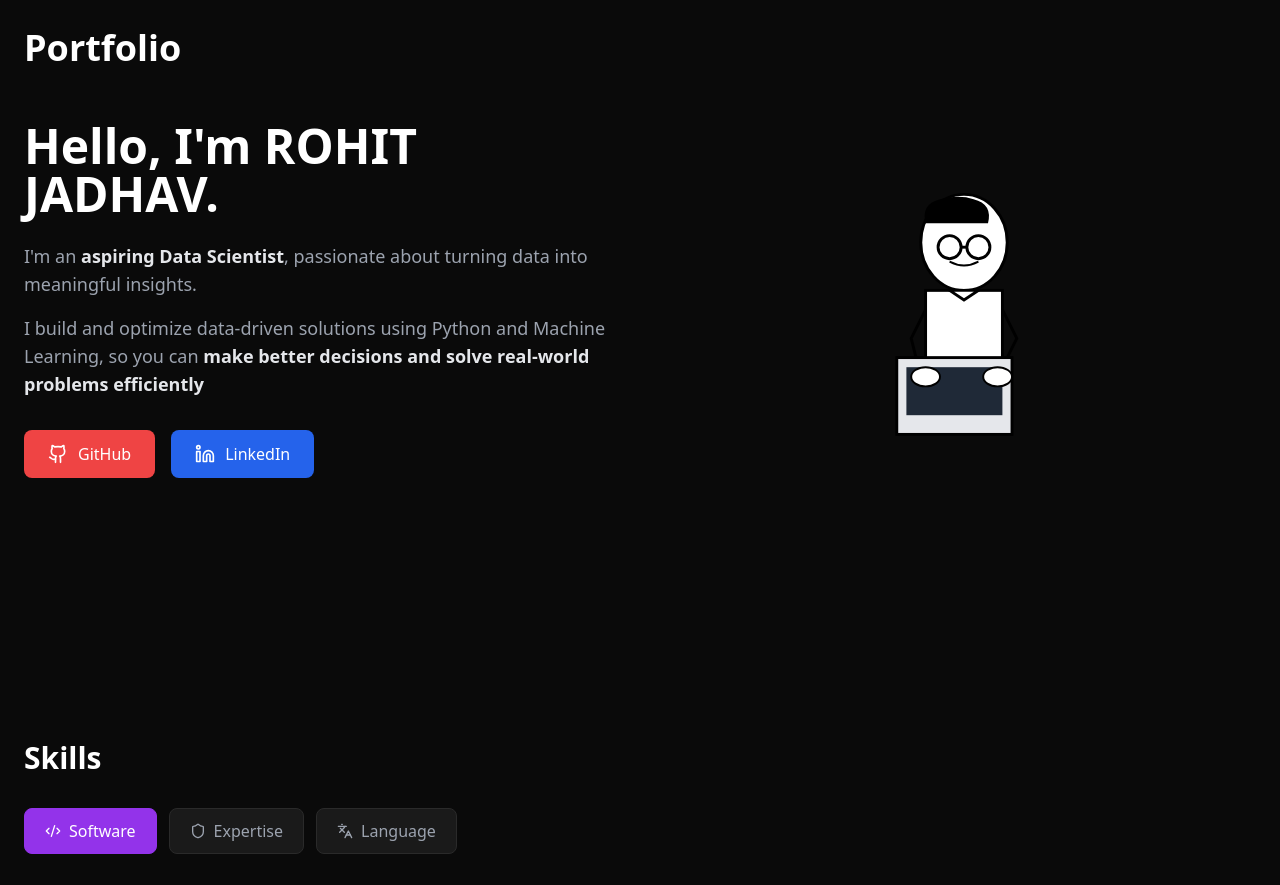
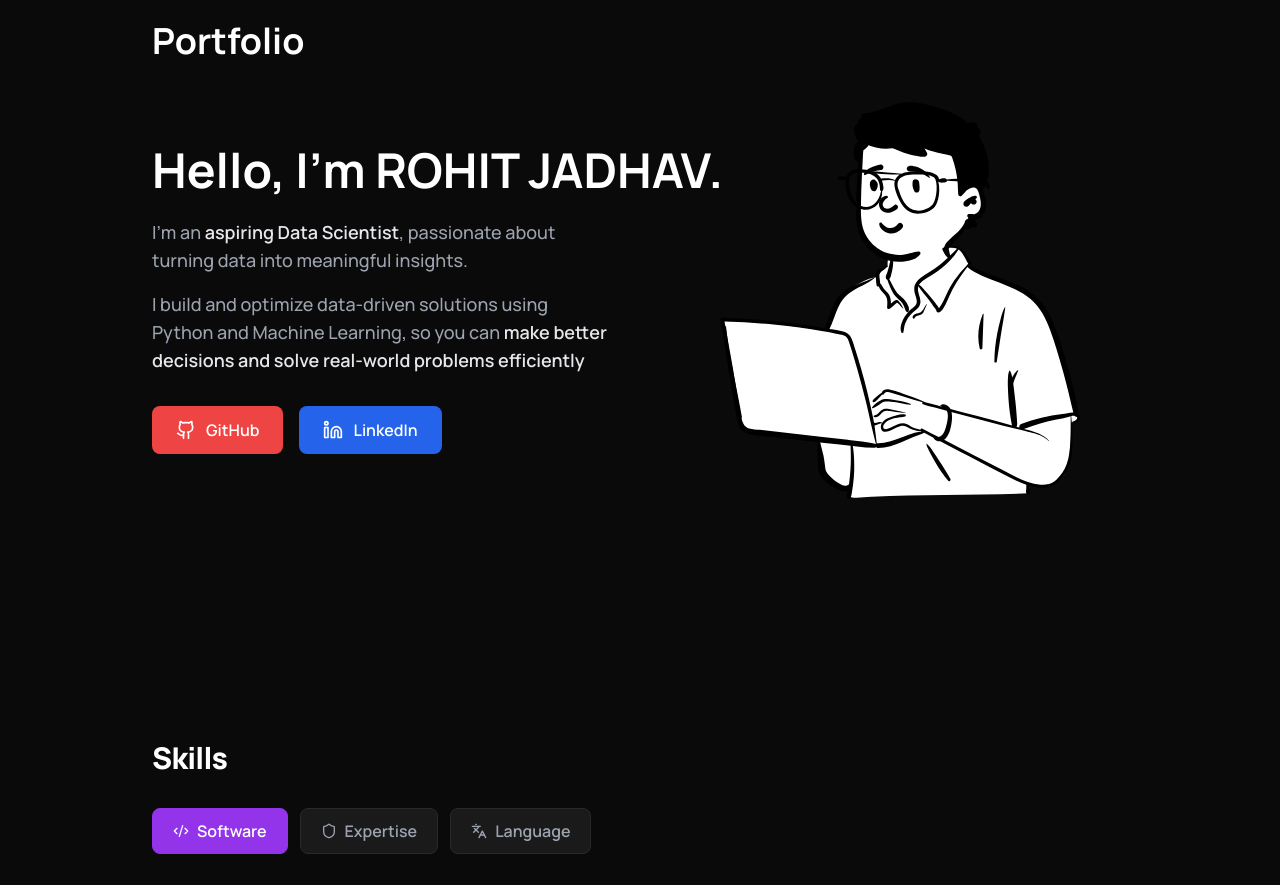
Before and after one commit to MrRohitJD/Portfolio-o.2, a Next.js app: page / in a window 1280 px wide. Shown: the part 140-1025 px from the top of the page. Built offline with nearby package versions, Linux system fonts and the light colour scheme.

Commit message:
Refactor code structure for improved readability and maintainability

```diff
--- a/app/globals.css
+++ b/app/globals.css
@@ -4,7 +4,7 @@
 
 @layer base {
   body {
-    @apply bg-dark text-gray-light;
+    @apply bg-dark text-gray-light font-medium antialiased;
   }
 
   html {
@@ -14,7 +14,7 @@
 
 @layer components {
   .btn {
-    @apply inline-flex items-center gap-2.5 px-6 py-3 rounded-lg text-base font-medium transition-all duration-200 hover:-translate-y-0.5;
+    @apply inline-flex items-center gap-2.5 px-6 py-3 rounded-lg text-base font-semibold transition-all duration-200 hover:-translate-y-0.5;
   }
 
   .btn-primary {
@@ -38,7 +38,7 @@
   }
 
   .tab-btn {
-    @apply flex items-center gap-2 px-5 py-2.5 bg-dark-light text-gray-text border border-dark-border rounded-lg text-base font-medium cursor-pointer transition-all duration-200 hover:bg-dark-lighter hover:border-gray-600;
+    @apply flex items-center gap-2 px-5 py-2.5 bg-dark-light text-gray-text border border-dark-border rounded-lg text-base font-semibold cursor-pointer transition-all duration-200 hover:bg-dark-lighter hover:border-gray-600;
   }
 
   .tab-btn.active {
@@ -46,11 +46,11 @@
   }
 
   .section-title {
-    @apply text-3xl font-bold text-white mb-8;
+    @apply text-3xl font-extrabold tracking-tight text-white mb-8;
   }
 
   .badge {
-    @apply px-3.5 py-1.5 rounded-full text-sm font-medium;
+    @apply px-3.5 py-1.5 rounded-full text-sm font-semibold;
   }
 
   .badge-progress {
@@ -62,7 +62,7 @@
   }
 
   .tag {
-    @apply px-3.5 py-1.5 rounded-md text-sm font-medium;
+    @apply px-3.5 py-1.5 rounded-md text-sm font-semibold;
   }
 
   .tag-rag {
--- a/app/layout.js
+++ b/app/layout.js
@@ -1,4 +1,10 @@
 import './globals.css'
+import { Manrope } from 'next/font/google'
+
+const manrope = Manrope({
+  subsets: ['latin'],
+  weight: ['500', '600', '700', '800'],
+})
 
 export const metadata = {
   title: 'Portfolio - Rohit Jadhav',
@@ -8,7 +14,7 @@ export const metadata = {
 export default function RootLayout({ children }) {
   return (
     <html lang="en">
-      <body>{children}</body>
+      <body className={manrope.className}>{children}</body>
     </html>
   )
 }
--- a/components/Contact.jsx
+++ b/components/Contact.jsx
@@ -27,7 +27,7 @@ export default function Contact() {
 
   return (
     <section className="py-20 pb-32">
-      <div className="container mx-auto px-6 max-w-7xl">
+      <div className="container mx-auto px-6 max-w-5xl">
         {/* Intro */}
         <div className="mb-12">
           <h2 className="section-title">Let's Work Together</h2>
--- a/components/Education.jsx
+++ b/components/Education.jsx
@@ -22,7 +22,7 @@ const educationData = [
 export default function Education() {
   return (
     <section className="py-20">
-      <div className="container mx-auto px-6 max-w-7xl">
+      <div className="container mx-auto px-6 max-w-5xl">
         <h2 className="section-title">Education</h2>
 
         {/* Timeline Tab */}
--- a/components/Hero.jsx
+++ b/components/Hero.jsx
@@ -1,17 +1,18 @@
 'use client'
 
+import Image from 'next/image'
 import { Github, Linkedin } from 'lucide-react'
 
 export default function Hero() {
   return (
     <section className="min-h-screen flex items-center py-16 md:py-20">
-      <div className="container mx-auto px-6 max-w-7xl">
+      <div className="container mx-auto px-6 max-w-5xl">
         <h1 className="text-4xl font-bold text-white mb-10">Portfolio</h1>
 
         <div className="grid md:grid-cols-2 gap-12 lg:gap-16 items-center">
           {/* Text Content */}
           <div className="max-w-2xl">
-            <h2 className="text-4xl md:text-5xl font-bold text-white mb-6 leading-tight">
+            <h2 className="text-4xl md:text-5xl font-bold text-white mb-6 leading-tight sm:whitespace-nowrap">
               Hello, I'm ROHIT JADHAV.
             </h2>
 
@@ -47,45 +48,14 @@ export default function Hero() {
 
           {/* Illustration */}
           <div className="flex justify-center items-center md:order-first lg:order-last">
-            <svg
-              viewBox="0 0 400 400"
-              xmlns="http://www.w3.org/2000/svg"
-              className="w-full max-w-sm"
-            >
-              <g transform="translate(100, 80)">
-                {/* Head */}
-                <ellipse cx="100" cy="60" rx="45" ry="50" fill="#fff" stroke="#000" strokeWidth="3"/>
-
-                {/* Hair */}
-                <path d="M 60 40 Q 55 20 75 15 Q 95 10 110 15 Q 130 20 125 40" fill="#000"/>
-
-                {/* Glasses */}
-                <circle cx="85" cy="65" r="12" fill="none" stroke="#000" strokeWidth="3"/>
-                <circle cx="115" cy="65" r="12" fill="none" stroke="#000" strokeWidth="3"/>
-                <line x1="97" y1="65" x2="103" y2="65" stroke="#000" strokeWidth="3"/>
-
-                {/* Smile */}
-                <path d="M 85 80 Q 100 88 115 80" fill="none" stroke="#000" strokeWidth="2"/>
-
-                {/* Body/Shirt */}
-                <rect x="60" y="110" width="80" height="100" fill="#fff" stroke="#000" strokeWidth="3"/>
-
-                {/* Collar */}
-                <polygon points="85,110 100,120 115,110" fill="#fff" stroke="#000" strokeWidth="3"/>
-
-                {/* Laptop */}
-                <rect x="30" y="180" width="120" height="80" fill="#e5e7eb" stroke="#000" strokeWidth="3"/>
-                <rect x="40" y="190" width="100" height="50" fill="#1f2937"/>
-
-                {/* Arms */}
-                <path d="M 60 130 L 45 160 L 50 180" fill="none" stroke="#000" strokeWidth="3"/>
-                <path d="M 140 130 L 155 160 L 145 180" fill="none" stroke="#000" strokeWidth="3"/>
-
-                {/* Hands on laptop */}
-                <ellipse cx="60" cy="200" rx="15" ry="10" fill="#fff" stroke="#000" strokeWidth="2"/>
-                <ellipse cx="135" cy="200" rx="15" ry="10" fill="#fff" stroke="#000" strokeWidth="2"/>
-              </g>
-            </svg>
+            <Image
+              src="/images/hero-laptop.svg"
+              alt="Rohit using a laptop illustration"
+              width={420}
+              height={420}
+              priority
+              className="w-full max-w-[360px] h-auto"
+            />
           </div>
         </div>
       </div>
--- a/components/Projects.jsx
+++ b/components/Projects.jsx
@@ -39,7 +39,7 @@ export default function Projects() {
 
   return (
     <section className="py-20">
-      <div className="container mx-auto px-6 max-w-7xl">
+      <div className="container mx-auto px-6 max-w-5xl">
         <h2 className="section-title">Projects</h2>
 
         {/* Tabs */}
--- a/components/Skills.jsx
+++ b/components/Skills.jsx
@@ -1,19 +1,32 @@
 'use client'
 
 import { useState } from 'react'
-import { Code2, Shield, Languages } from 'lucide-react'
+import {
+  Code2,
+  Shield,
+  Languages,
+  NotebookText,
+  Briefcase,
+  Laptop,
+  Table2,
+  ChartColumn,
+  Braces,
+  Blocks,
+  Webhook,
+  Database,
+} from 'lucide-react'
 
 const skillsData = {
   software: [
-    { icon: '💼', name: 'Data science' },
-    { icon: '📊', name: 'Data analyst' },
-    { icon: '🤖', name: 'Scikit-learn' },
-    { icon: '🐼', name: 'Pandas' },
-    { icon: '📈', name: 'Matplotlib' },
-    { icon: '🐍', name: 'Python' },
-    { name: 'Django Framework' },
-    { name: 'REST API / Fast API' },
-    { name: 'SQL' },
+    { icon: NotebookText, name: 'Data science' },
+    { icon: Briefcase, name: 'Data analyst' },
+    { icon: Laptop, name: 'Scikit-learn' },
+    { icon: Table2, name: 'Pandas' },
+    { icon: ChartColumn, name: 'Matplotlib' },
+    { icon: Braces, name: 'Python' },
+    { icon: Blocks, name: 'Django Framework' },
+    { icon: Webhook, name: 'REST API / Fast API' },
+    { icon: Database, name: 'SQL' },
   ],
   expertise: [
     { name: 'Machine Learning' },
@@ -36,7 +49,7 @@ export default function Skills() {
 
   return (
     <section className="py-20">
-      <div className="container mx-auto px-6 max-w-7xl">
+      <div className="container mx-auto px-6 max-w-5xl">
         <h2 className="section-title">Skills</h2>
 
         {/* Tabs */}
@@ -65,16 +78,16 @@ export default function Skills() {
         </div>
 
         {/* Skills Grid */}
-        <div className="grid grid-cols-1 sm:grid-cols-2 lg:grid-cols-3 gap-4">
+        <div className="grid grid-cols-1 sm:grid-cols-2 lg:grid-cols-3 gap-3">
           {skillsData[activeTab].map((skill, index) => (
             <div
               key={index}
-              className="card p-5 flex items-center gap-3"
+              className="card min-h-[56px] px-4 py-3 flex items-center gap-2.5"
             >
               {skill.icon && (
-                <span className="text-xl flex-shrink-0">{skill.icon}</span>
+                <skill.icon className="w-4 h-4 flex-shrink-0 text-gray-text" />
               )}
-              <span className="text-gray-light text-base font-medium">
+              <span className="text-gray-light text-sm md:text-[15px] font-semibold leading-tight">
                 {skill.name}
               </span>
             </div>
```
Also changed, not shown: pop/easlo-laptop (1).svg (added), public/images/hero-laptop.svg (added).
